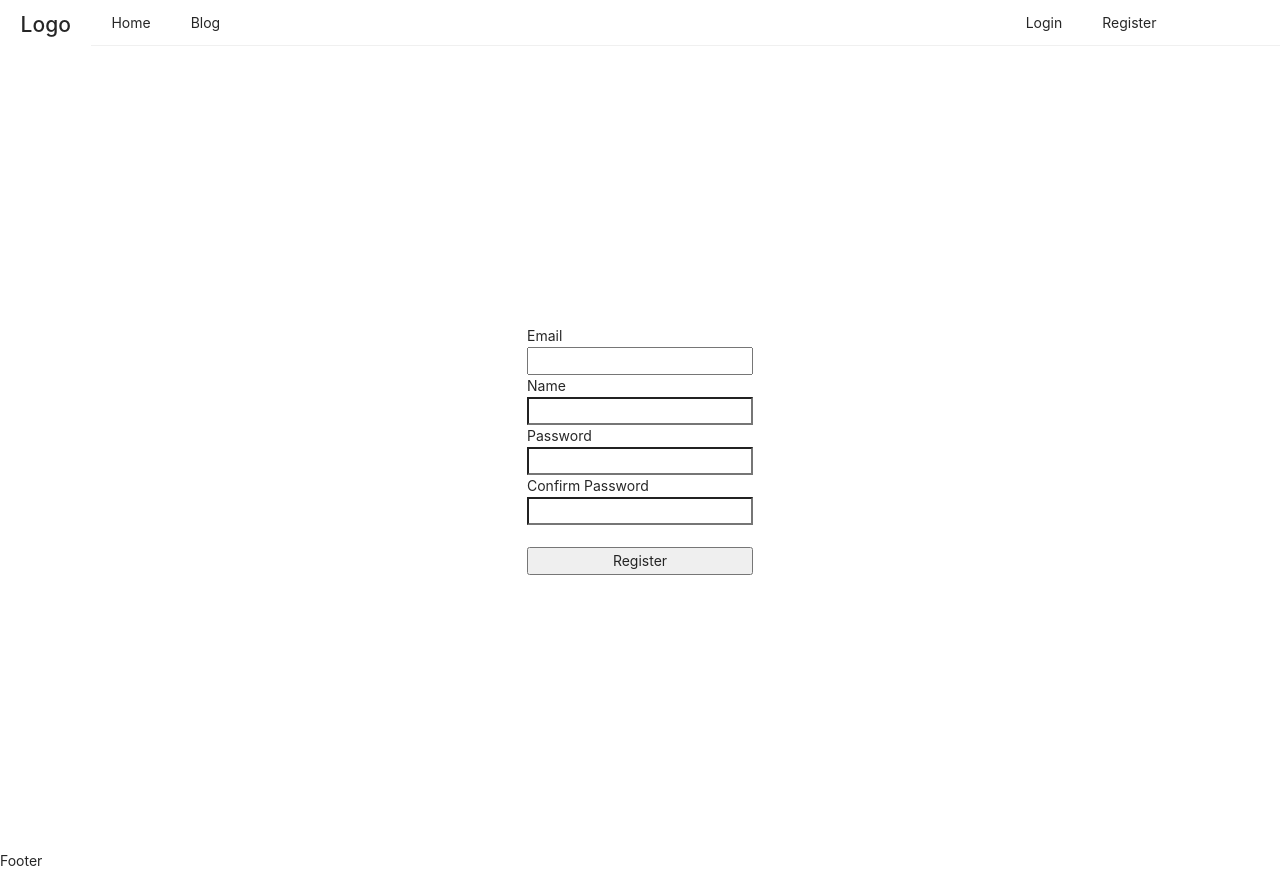
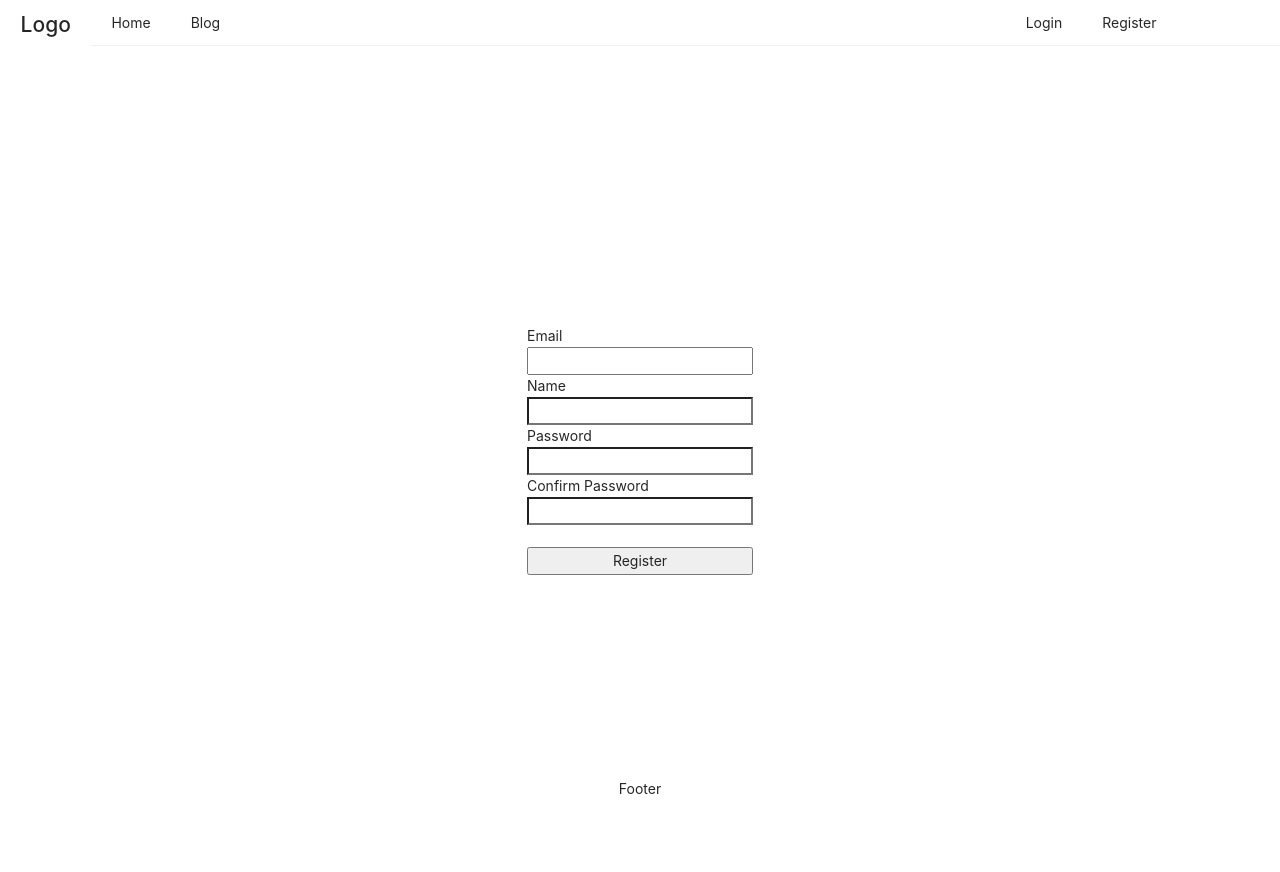
Before and after one commit to 4802852/node-react-basic, a React (Create React App) app in the folder client/: page /register in a window 1280 px wide. After the commit the page ends 850 px from the top, so only its background shows below. Built offline with nearby package versions, Linux system fonts and the light colour scheme; no server answers.

Commit message:
minor revision

```diff
--- a/client/src/components/views/Footer/Footer.js
+++ b/client/src/components/views/Footer/Footer.js
@@ -1,7 +1,7 @@
 import React from "react";
 
 function Footer() {
-  return <div>Footer</div>;
+  return <div style={{ position: "fixed", bottom: "0", display: "flex", justifyContent: "center", alignItems: "center", width: "100%" }}>Footer</div>;
 }
 
 export default Footer;
```
